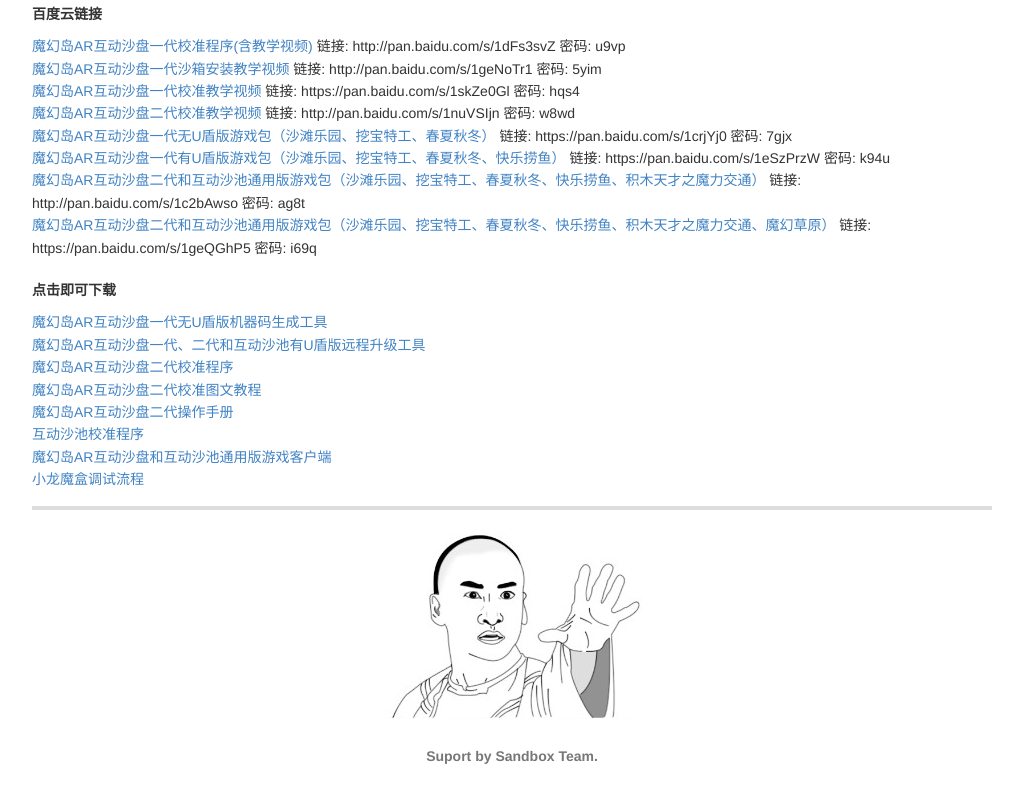
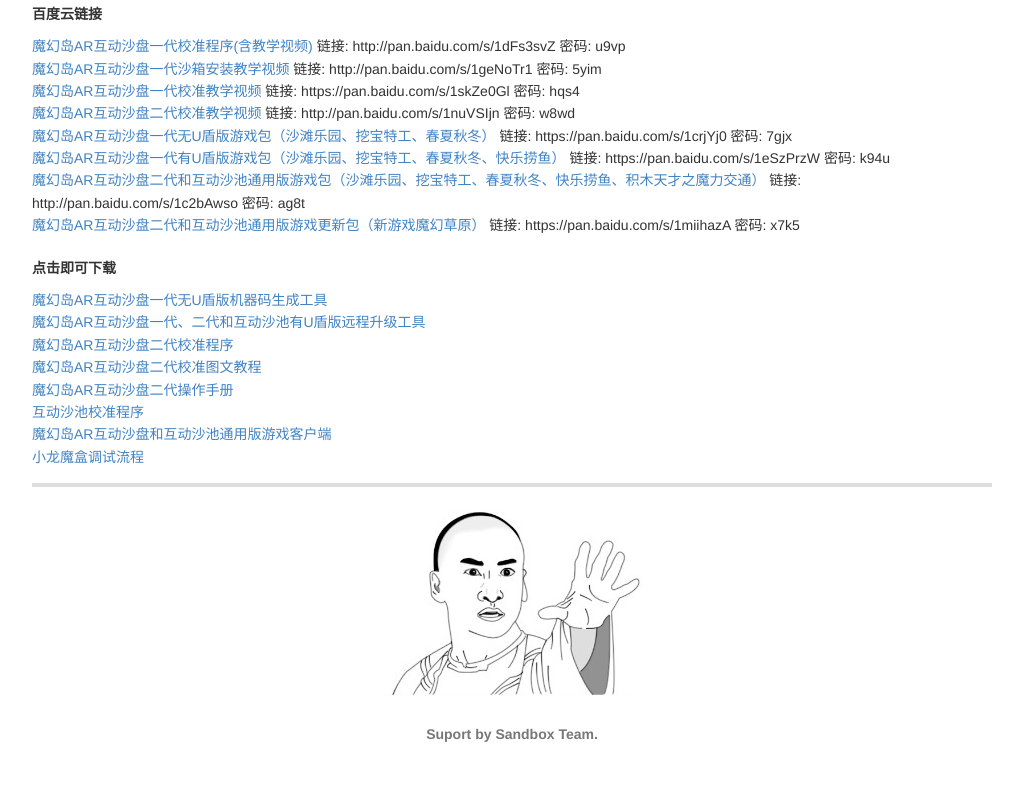
Before and after one commit to imvr/imvr.github.io, a plain HTML site: page ly/index.html in a window 1280 px wide. Shown: the part 1106-1908 px from the top of the page, without its empty margins (128-1151 px from the left). After the commit the page ends 1886 px from the top, so only its background shows below. Drawn offline with Linux system fonts and the light colour scheme.

Commit message:
update files

```diff
--- a/ly/index.html
+++ b/ly/index.html
@@ -336,7 +336,7 @@ img {
 <a href="&quot;&quot;">魔幻岛AR互动沙盘一代无U盾版游戏包（沙滩乐园、挖宝特工、春夏秋冬）</a> 链接: https://pan.baidu.com/s/1crjYj0 密码: 7gjx <br />
 <a href="&quot;&quot;">魔幻岛AR互动沙盘一代有U盾版游戏包（沙滩乐园、挖宝特工、春夏秋冬、快乐捞鱼）</a> 链接: https://pan.baidu.com/s/1eSzPrzW 密码: k94u <br />
 <a href="&quot;&quot;">魔幻岛AR互动沙盘二代和互动沙池通用版游戏包（沙滩乐园、挖宝特工、春夏秋冬、快乐捞鱼、积木天才之魔力交通）</a> 链接: http://pan.baidu.com/s/1c2bAwso 密码: ag8t <br />
-<a href="&quot;&quot;">魔幻岛AR互动沙盘二代和互动沙池通用版游戏包（沙滩乐园、挖宝特工、春夏秋冬、快乐捞鱼、积木天才之魔力交通、魔幻草原）</a> 链接: https://pan.baidu.com/s/1geQGhP5 密码: i69q
+<a href="&quot;&quot;">魔幻岛AR互动沙盘二代和互动沙池通用版游戏更新包（新游戏魔幻草原）</a> 链接: https://pan.baidu.com/s/1miihazA 密码: x7k5
 </p>
 <h5>点击即可下载</h5>
 <p><a href="/attachment/sandbox/keyGenerator.zip" title="魔幻岛AR互动沙盘一代无U盾版机器码生成工具">魔幻岛AR互动沙盘一代无U盾版机器码生成工具</a> <br />
```
Also changed, not shown: 1 other file.
